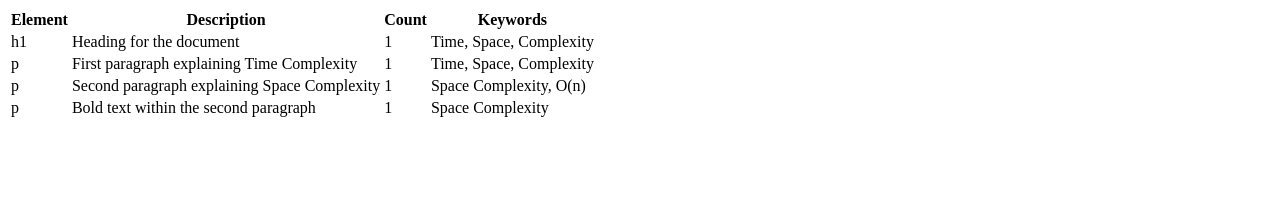
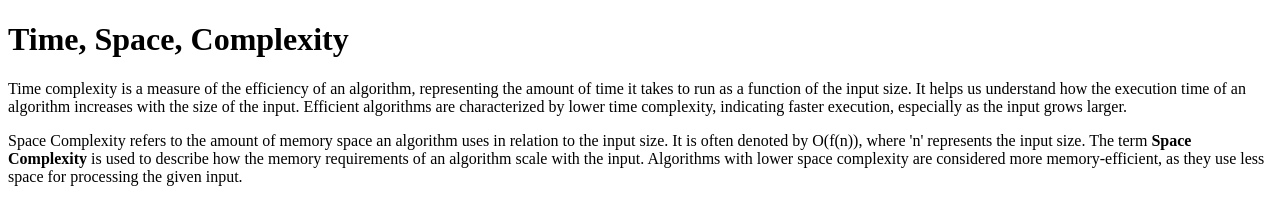
Before and after one commit to acciojob/time-and-space-complexity-amitphalwadiya09, a website: page main.html in a window 1280 px wide. Drawn offline with Linux system fonts and the light colour scheme.

Commit message:
created a submission

```diff
--- a/main.html
+++ b/main.html
@@ -1,51 +1,24 @@
 <!DOCTYPE html>
+<html lang="en">
+<head>
+    <meta charset="UTF-8">
+    <meta name="viewport" content="width=device-width, initial-scale=1.0">
+    <title>Time and Space Complexity</title>
+</head>
+<body>
 
-<html>
+<!-- Heading for the document -->
+<h1>Time, Space, Complexity</h1>
 
-<head>
-	<link rel="stylesheet" href="styles.css">
-</head>
+<!-- First paragraph explaining Time Complexity -->
+<p>
+    Time complexity is a measure of the efficiency of an algorithm, representing the amount of time it takes to run as a function of the input size. It helps us understand how the execution time of an algorithm increases with the size of the input. Efficient algorithms are characterized by lower time complexity, indicating faster execution, especially as the input grows larger.
+</p>
 
-<body>
-	<!-- the entire body must be written by student -->
-    <script type="text/javascript" src="./script.js">
-</script>
-<table>
-	<thead>
-		<tr>
-			<th>Element</th>
-		    <th>Description</th>
-			<th>Count</th>
-			<th>Keywords</th>
-		</tr>
-	</thead>
-	<tbody>
-		<tr>
-			<td>h1</td>
-			<td>Heading for the document</td>
-			<td>1</td>
-			<td>Time, Space, Complexity</td>
-		</tr>
-		<tr>
-			<td>p</td>
-			<td>First paragraph explaining Time Complexity</td>
-			<td>1</td>
-			<td>Time, Space, Complexity</td>
-		</tr>
-		<tr>
-			<td>p</td>
-			<td>Second paragraph explaining Space Complexity</td>
-			<td>1</td>
-			<td>Space Complexity, O(n)</td>
-		</tr>
-		<tr>
-			<td>p</td>
-			<td>Bold text within the second paragraph</td>
-			<td>1</td>
-			<td>Space Complexity</td>
-		</tr>
-	</tbody>
-</table>
+<!-- Second paragraph explaining Space Complexity -->
+<p>
+    Space Complexity refers to the amount of memory space an algorithm uses in relation to the input size. It is often denoted by O(f(n)), where 'n' represents the input size. The term <b>Space Complexity</b> is used to describe how the memory requirements of an algorithm scale with the input. Algorithms with lower space complexity are considered more memory-efficient, as they use less space for processing the given input.
+</p>
+
 </body>
-
 </html>
```
